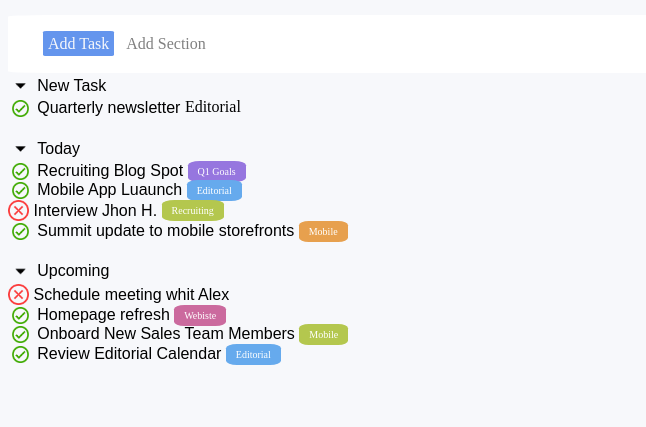
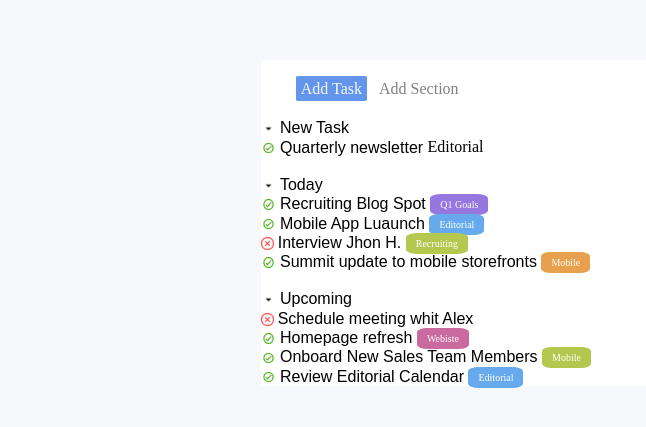
Before and after one commit to Arela-Cristina/html-css-toboolist, a plain HTML site: page index.html in a window 1280 px wide. Shown: the part 61-488 px from the top of the page, without its empty margins (0-646 px from the left). Drawn offline with Linux system fonts and the light colour scheme.

Commit message:
Lavoro quasi finito

```diff
--- a/index.html
+++ b/index.html
@@ -8,18 +8,19 @@
     <link rel="stylesheet" href="style.css">
 </head>
 
-<body class="body">
+<body>
     <!-- seccion header -->
-    <seccion class="header">
+
+    <div class="header">
         <div class="logo">
             <img src="img/Logo.png" alt="logo-toboolist">
             <span class="logo__name">Toboolist
             </span>
         </div>
-    </seccion>
+    </div>
 
     <!-- seccion main_container -->
-    <seccion class="main_container">
+    <section class="main_container">
 
         <!-- seccion main -->
         <main class="main">
@@ -88,8 +89,7 @@
             </span>
             <span class="blue">Editorial</span>
         </div>
-
-    </seccion>
+    </section>
 
 
 </body>
--- a/style.css
+++ b/style.css
@@ -1,5 +1,5 @@
 /* header */
-.logo {
+.header {
     background-color: white;
 
 }
@@ -19,12 +19,13 @@
 }
 
 /* seccion main */
-.body {
+body {
     background-color: #f7f8fb;
 }
 
 .main_container {
-    margin: 30% 5%;
+    background-color: white;
+    margin: 5% 20%
 }
 
 .main {
```
